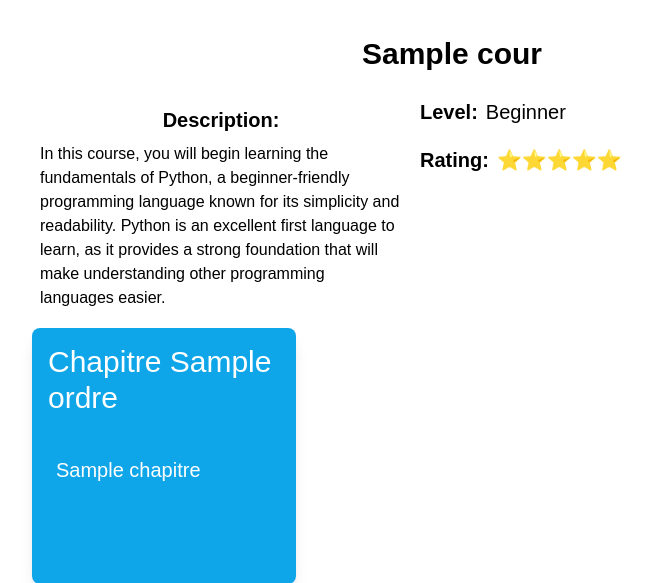
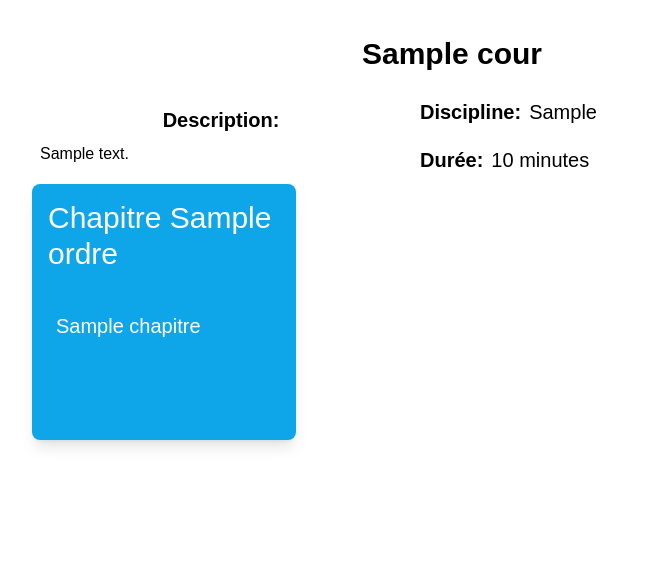
Before and after one commit to otdjd235/plateforme-apprentissage-web, a Flask app: template templates/cours.html in a window 1280 px wide. Shown: the part 58-641 px from the top of the page, without its empty margins (188-839 px from the left). Run offline with Flask 3, Linux system fonts and the light colour scheme; the template is opened without the code that fills it: most values are stand-ins (such as "Sample title", 1, 10 or a date in 2020); some libraries are stand-ins or nearby versions.

```diff
--- a/templates/cours.html
+++ b/templates/cours.html
@@ -9,16 +9,16 @@
     <div class="description-container">
         <div class="description-box">
             <h1 class="text-xl font-bold px-2 pt-2">Description:</h1>
-            <p class="p-2">In this course, you will begin learning the fundamentals of Python, a beginner-friendly programming language known for its simplicity and readability. Python is an excellent first language to learn, as it provides a strong foundation that will make understanding other programming languages easier.</p>
+            <p class="p-2">{{ cours.description_complete }}</p>
         </div>
         <div class="rating-level-box">
             <div class="level-box">
-                <h1 class="text-xl font-bold">Level: </h1>
-                <h1 class="text-xl px-2">Beginner</h1>
+                <h1 class="text-xl font-bold">Discipline: </h1>
+                <h1 class="text-xl px-2">{{ cours.id_domaine }}</h1>
             </div>
             <div class="rating-box">
-                <h1 class="text-xl font-bold">Rating: </h1>
-                <h1 class="text-xl px-2">⭐⭐⭐⭐⭐</h1>
+                <h1 class="text-xl font-bold">Durée: </h1>
+                <h1 class="text-xl px-2">{{ cours.duree_totale }} minutes</h1>
             </div>
         </div>
     </div>
```
